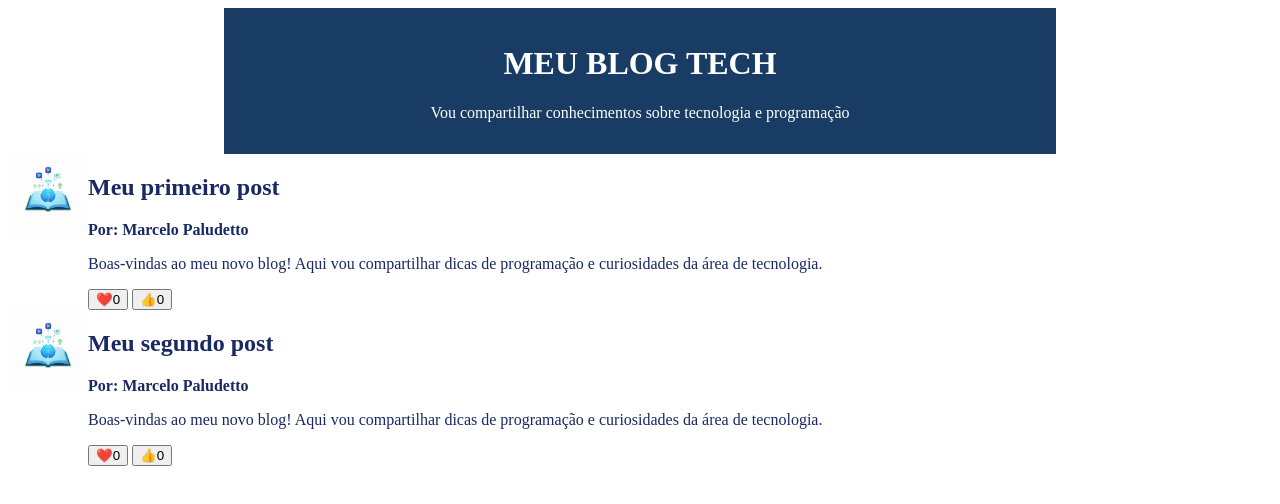
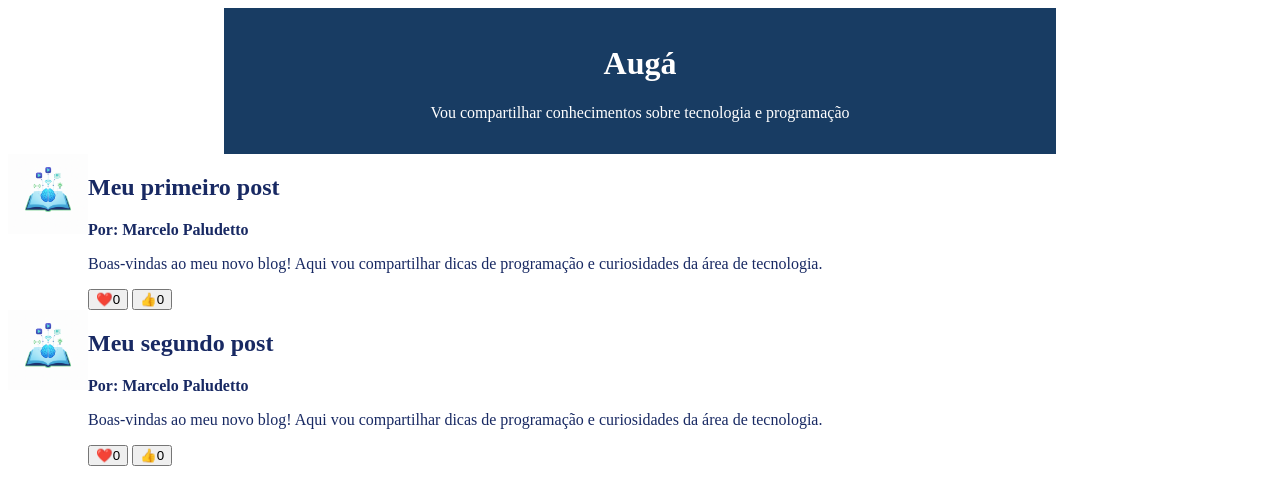
Before and after one commit to quadrosadriel-sudo/Adriel-1I, a plain HTML site: page index.html in a window 1280 px wide. Drawn offline with Linux system fonts and the light colour scheme.

Commit message:
berrgumhgcf

```diff
--- a/index.html
+++ b/index.html
@@ -11,7 +11,7 @@
 
 <body>
     <header>
-        <h1>MEU BLOG TECH</h1>
+        <h1>Augá</h1>
         <p>Vou compartilhar conhecimentos sobre tecnologia e programação</p>
         <style>
             header {
```
